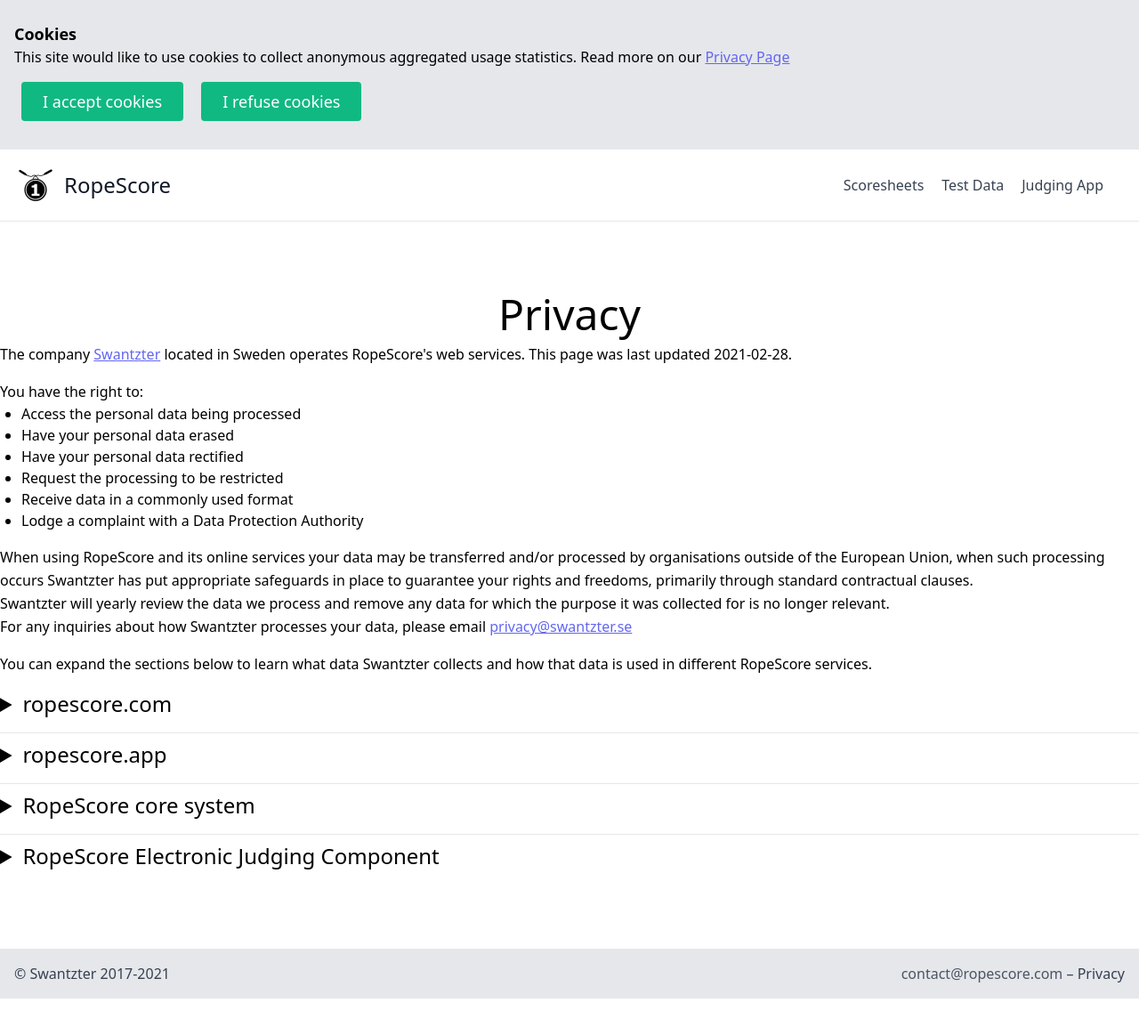
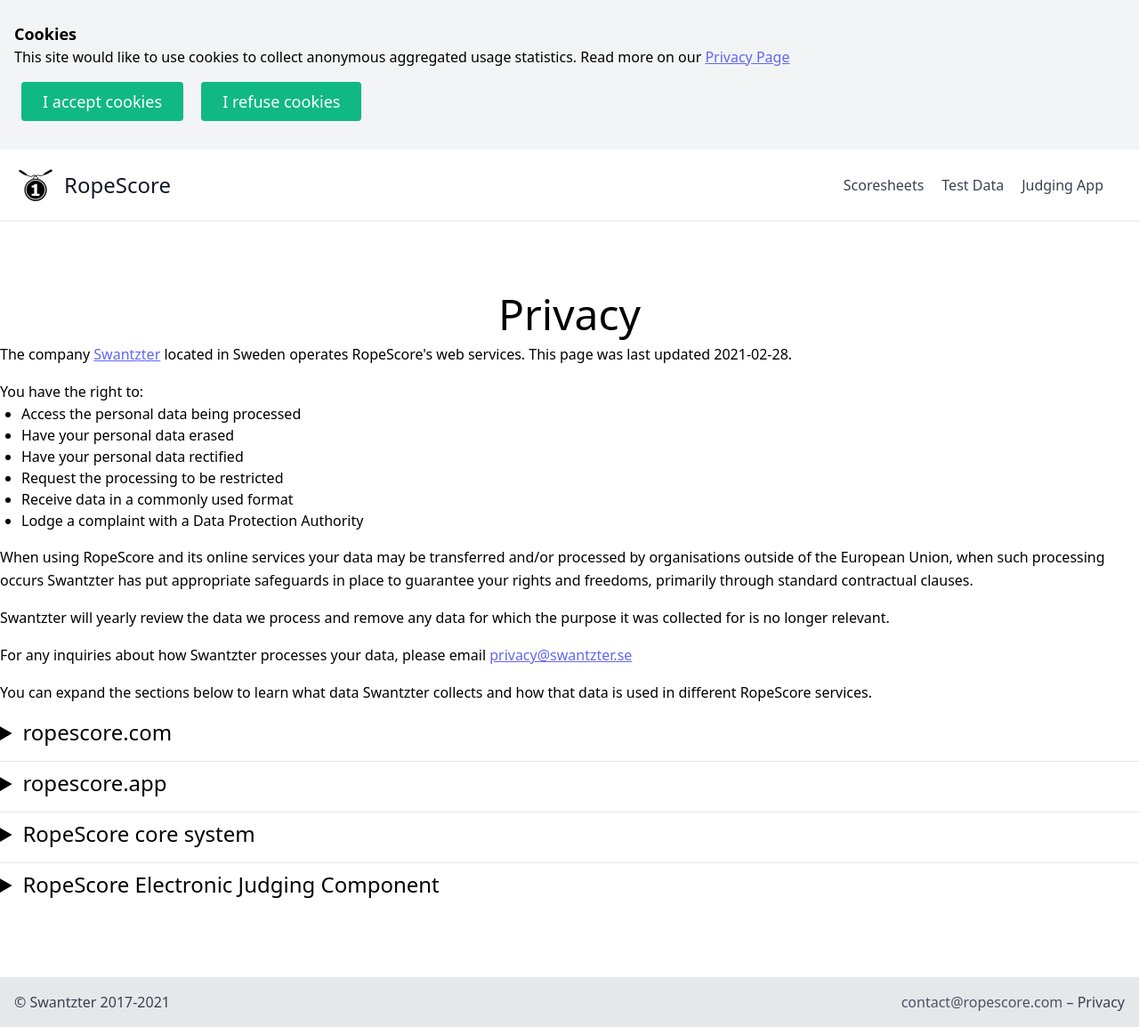
Before and after one commit to RopeScore/ropescore.com, a Jekyll site: the page built from privacy.html, in a window 1280 px wide. Shown: the whole page at 89% size. Built offline with Jekyll 4.4.1, drawn with Linux system fonts in a browser that asks for light colours; before the commit the page ends 1122 px from its top, so only the background shows below that.

Commit message:
fix small style issues

```diff
--- a/_includes/nav.html
+++ b/_includes/nav.html
@@ -1,4 +1,4 @@
-<div id="cookie-consent" class="px-4 py-6 bg-gray-200 hidden">
+<div id="cookie-consent" class="px-4 py-6 bg-gray-100 hidden">
   <h1 class="text-lg font-bold">Cookies</h1>
   <p class="mb-2">
     This site would like to use cookies to collect anonymous aggregated usage
--- a/privacy.html
+++ b/privacy.html
@@ -27,7 +27,7 @@ title: Privacy
   <li>Lodge a complaint with a Data Protection Authority</li>
 </ul>
 
-<p class="w-full leading-relaxed text-base">
+<p class="w-full leading-relaxed text-base  mb-4">
   When using RopeScore and its online services your data may be transferred
   and/or processed by organisations outside of the European Union, when such
   processing occurs Swantzter has put appropriate safeguards in place to
@@ -35,7 +35,7 @@ title: Privacy
   clauses.
 </p>
 
-<p class="w-full leading-relaxed text-base">
+<p class="w-full leading-relaxed text-base  mb-4">
   Swantzter will yearly review the data we process and remove any data for which
   the purpose it was collected for is no longer relevant.
 </p>
```
